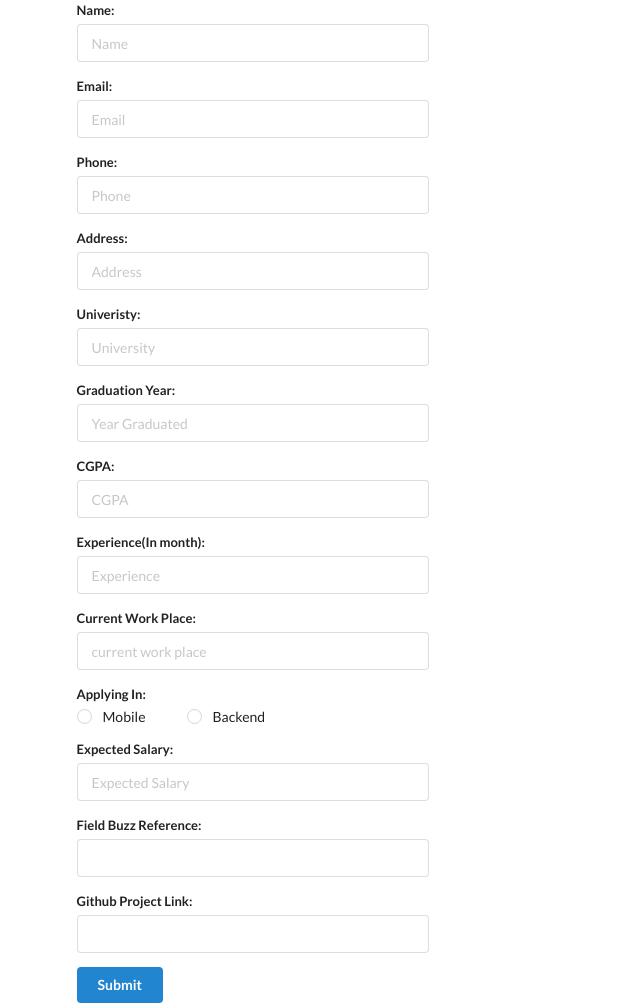
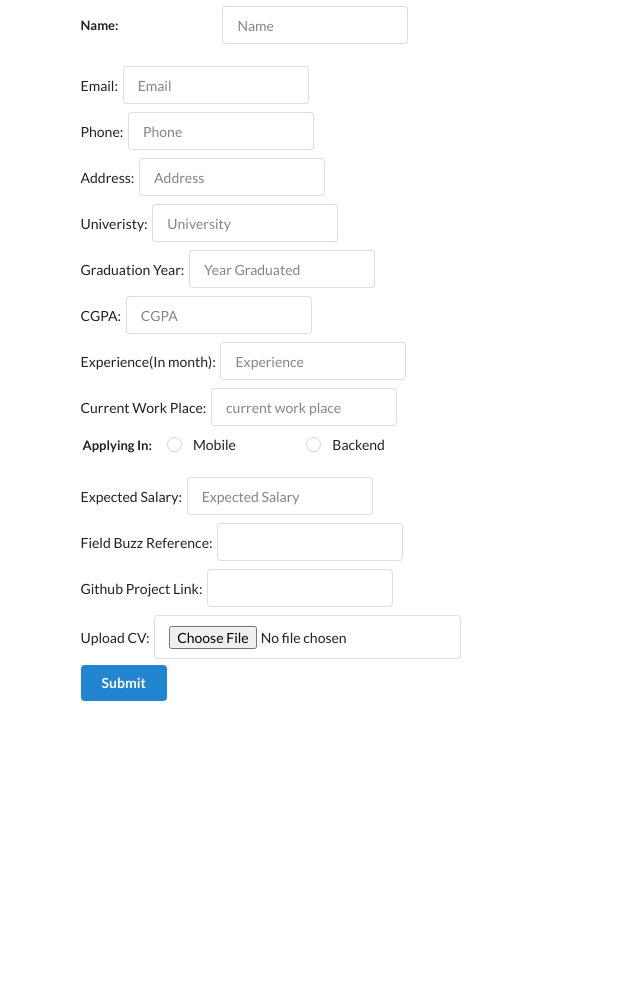
Before and after one commit to himuahmed/FieldBuzz, a Django app: page /updateinfo/ in a window 1280 px wide. Shown: the whole page, without its empty margins (0-640 px from the left). After the commit the page ends 701 px from the top, so only its background shows below. Run offline with Django 3.2, Linux system fonts and the light colour scheme.

Commit message:
Update user Info done (Except CV upload)

```diff
--- a/fieldbuzztest/applicant/forms.py
+++ b/fieldbuzztest/applicant/forms.py
@@ -24,6 +24,7 @@ class UserInfoForm(forms.Form):
         ("Mobile", "Mobile"),
         ("Backend", "Backend"),
     )
+    token = forms.CharField(max_length=55)
     name = forms.CharField(max_length=256,required=True)
     email = forms.EmailField(max_length=256)
     phone = forms.CharField(max_length=14)
@@ -37,6 +38,7 @@ class UserInfoForm(forms.Form):
     expectedSalary = forms.IntegerField()
     reference = forms.CharField(max_length=256,required=False)
     projectLink = forms.CharField(max_length=512)
+    uploadCv = forms.FileField(widget=forms.FileInput(attrs={'accept': 'application/pdf'}))
 
     def clean_name(self):
         name = self.cleaned_data.get("name")
--- a/fieldbuzztest/applicant/templates/applicant/userinfo.html
+++ b/fieldbuzztest/applicant/templates/applicant/userinfo.html
@@ -4,102 +4,130 @@
     <meta charset="UTF-8">
     <title>Update Info</title>
      <link rel="stylesheet" href='https://cdnjs.cloudflare.com/ajax/libs/semantic-ui/2.4.1/semantic.min.css' />
+        <style>
+        div {
+            padding: 2px;
+        }
+    </style>
 </head>
 <body>
  <div class="ui container">
-    <form class="ui form" method="post" >
+    <form class="ui form" method="post" enctype="multipart/form-data">
         {% csrf_token %}
-            <div class="five wide field" >
+            <input type="hidden" id="custId" name="token" value="37025a50a2a3c186580784638b6100732a872e0c">
+            <div class="inline fields">
+                <div class="two wide field">
                     <label>Name:</label>
-                <input class="ui input focus" name="name" type="text" placeholder="Name">
+                </div>
+                <div class="ui input focus" >
+                    <input  name="name" type="text" placeholder="Name">
+                </div>
                 {% for error in form.name.errors %}
                     <div class="ui up pointing label">
                         <p>{{error}}</p>
                     </div>
                 {%endfor%}
             </div>
-            <div class="five wide field">
+            <div>
                 <label>Email:</label>
-                <input class="ui input focus" name="email" type="text" placeholder="Email">
+                <div class="ui input focus" >
+                    <input name="email" type="text" placeholder="Email">
+                </div>
                 {% for error in form.email.errors %}
                     <div class="ui up pointing label">
                         <p>{{error}}</p>
                     </div>
                 {%endfor%}
             </div>
-            <div class="five wide field">
+            <div>
                 <label>Phone:</label>
-                <input class="ui input focus" name="phone" type="text" placeholder="Phone">
+                <div  class="ui input focus">
+                    <input name="phone" type="text" placeholder="Phone">
+                </div>
                 {% for error in form.phone.errors %}
                     <div class="ui up pointing label">
                         <p>{{error}}</p>
                     </div>
                 {%endfor%}
             </div>
-            <div class="five wide field">
+            <div>
                 <label>Address:</label>
-                <input class="ui input focus" name="address" type="text" placeholder="Address">
+                <div  class="ui input focus">
+                    <input name="address"  type="text" placeholder="Address">
+                </div>
                 {% for error in form.address.errors %}
                     <div class="ui up pointing label">
                         <p>{{error}}</p>
                     </div>
                 {%endfor%}
             </div>
-            <div class="five wide field">
+            <div>
                 <label>Univeristy:</label>
+                <div  class="ui input focus">
                     <input class="ui input focus" name="university" type="text" placeholder="University">
+                </div>
                 {% for error in form.university.errors %}
                     <div class="ui up pointing label">
                         <p>{{error}}</p>
                     </div>
                 {%endfor%}
             </div>
-            <div class="five wide field">
+            <div>
                 <label>Graduation Year:</label>
-                <input class="ui input focus" name="gradYear" type="text" placeholder="Year Graduated">
+                <div  class="ui input focus">
+                    <input name="gradYear" type="text" placeholder="Year Graduated">
+                </div>
                 {% for error in form.gradYear.errors %}
                     <div class="ui up pointing label">
                         <p>{{error}}</p>
                     </div>
                 {%endfor%}
             </div>
-            <div class="five wide field">
+            <div >
                 <label>CGPA:</label>
-                <input class="ui input focus" name="cgpa" type="number" step="0.01" placeholder="CGPA">
+                <div class="ui input focus">
+                    <input  name="cgpa" type="number" step="0.01" placeholder="CGPA">
+                </div>
                 {% for error in form.cgpa.errors %}
                     <div class="ui up pointing label">
                         <p>{{error}}</p>
                     </div>
                 {%endfor%}
             </div>
-            <div class="five wide field">
+            <div>
                 <label>Experience(In month):</label>
-                <input class="ui input focus" name="experience" type="number" placeholder="Experience">
+                <div class="ui input focus">
+                    <input  name="experience" type="number" placeholder="Experience">
+                </div>
                 {% for error in form.experience.errors %}
                     <div class="ui up pointing label">
                         <p>{{error}}</p>
                     </div>
                 {%endfor%}
             </div>
-            <div class="five wide field">
+            <div>
                 <label>Current Work Place:</label>
-                <input class="ui input focus" name="currentWorkPlace" type="text" placeholder="current work place">
+                <div class="ui input focus">
+                    <input  name="currentWorkPlace" type="text" placeholder="current work place">
+                </div>
+
                 {% for error in form.currentWorkPlace.errors %}
                     <div class="ui up pointing label">
                         <p>{{error}}</p>
                     </div>
                 {%endfor%}
             </div>
-            <div class="five wide field">
+            <div>
+
+                  <div class="inline fields">
                       <label>Applying In:</label>
-                  <div class="inline fields">
-                    <div class="five wide field">
+                    <div class="two wide field">
                       <div class="ui radio checkbox">
                         <input type="radio" value="Mobile" name="appliedPosition">
                         <label>Mobile</label>
                       </div>
                     </div>
-                    <div class=" five wide field">
+                    <div class=" two wide field">
                       <div class="ui radio checkbox">
                         <input type="radio" value="Backend" name="appliedPosition">
                         <label>Backend</label>
@@ -112,28 +140,49 @@
                 {%endfor%}
             </div>
             </div>
-            <div class="five wide field">
+            <div>
                 <label>Expected Salary:</label>
-                <input class="ui input focus" name="expectedSalary" type="number" placeholder="Expected Salary">
+                <div class="ui input focus">
+                    <input  name="expectedSalary" type="number" placeholder="Expected Salary">
+                </div>
+
                 {% for error in form.expectedSalary.errors %}
                     <div class="ui up pointing label">
                         <p>{{error}}</p>
                     </div>
                 {%endfor%}
             </div>
-            <div class="five wide field">
+            <div>
                 <label>Field Buzz Reference:</label>
-                <input class="ui input focus" name="reference" type="text">
+                <div class="ui input focus">
+                    <input  name="reference" type="text">
+                </div>
+
                 {% for error in form.reference.errors %}
                     <div class="ui up pointing label">
                         <p>{{error}}</p>
                     </div>
                 {%endfor%}
             </div>
-            <div class="five wide field">
+            <div>
                 <label>Github Project Link:</label>
-                <input class="ui input focus" name="projectLink" type="text">
+                <div class="ui input focus">
+                    <input  name="projectLink" type="text">
+                </div>
+
                 {% for error in form.projectLink.errors %}
+                    <div class="ui up pointing label">
+                        <p>{{error}}</p>
+                    </div>
+                {%endfor%}
+            </div>
+            <div>
+                <label>Upload CV:</label>
+                <div class="ui input focus">
+                    <input  name="uploadCv" type="file">
+                </div>
+
+                {% for error in form.uploadCv.errors %}
                     <div class="ui up pointing label">
                         <p>{{error}}</p>
                     </div>
--- a/fieldbuzztest/applicant/views.py
+++ b/fieldbuzztest/applicant/views.py
@@ -3,6 +3,7 @@ import requests
 from .forms import LoginForm, UserInfoForm
 import json
 import uuid
+import time
 
 
 def login(request):
@@ -28,10 +29,11 @@ def login(request):
 
 def userInfo(request):
     if request.method == 'POST':
-        form = UserInfoForm(request.POST)
+        form = UserInfoForm(request.POST, request.FILES)
         if form.is_valid():
             tsyncId = str(uuid.uuid4())
             cvTsyncId = str(uuid.uuid4())
+            token = form.cleaned_data['token']
             name = form.cleaned_data['name']
             email = form.cleaned_data['email']
             phone = form.cleaned_data['phone']
@@ -45,6 +47,9 @@ def userInfo(request):
             expectedSalary = form.cleaned_data['expectedSalary']
             reference = form.cleaned_data['reference']
             projectLink = form.cleaned_data['projectLink']
+            timeNow = int(time.time()*1000)
+            cv = form.cleaned_data['uploadCv']
+            print(token)
             print(tsyncId)
             print(cvTsyncId)
             cv = {'tsync_id': cvTsyncId}
@@ -52,11 +57,14 @@ def userInfo(request):
             data = {'tsync_id': tsyncId,'name': name, 'email': email, 'phone': phone, 'full_address': address, 'name_of_university':university,
                     'graduation_year': gradYear,'cgpa': cgpa, 'experience_in_months':experience,
                     'current_work_place_name':currentWorkPlace, 'applying_in': appliedPosition, 'expected_salary': expectedSalary,
-                    'field_buzz_reference': reference, 'github_project_url':projectLink, 'cv_file': {'tsync_Id':cvTsyncId}
+                    'field_buzz_reference': reference, 'github_project_url':projectLink, 'cv_file': {'tsync_Id':cvTsyncId}, 'on_spot_creation_time': timeNow
                     }
-            print(json.dumps(data))
+            url = "https://recruitment.fisdev.com/api/v0/recruiting-entities/"
+            headers = {'content-type': 'application/json', 'Authorization': 'Token '+ token}
+            response = requests.post(url, data=json.dumps(data), headers=headers)
+            data = response.json()
+            print(data['cv_file']['id'])
             return render(request, 'applicant/userInfo.html', {'confirmation': 'Succeded'})
-
     else:
         form = LoginForm()
     return render(request, 'applicant/userInfo.html', {'form':form})
```
Also changed, not shown: fieldbuzztest/applicant/templates/applicant/login.html (+24 -7 lines). Lines whose indentation alone changed are shown as unchanged.
